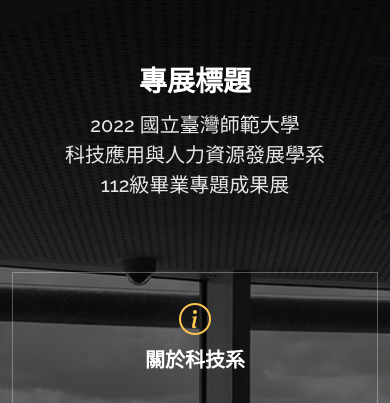
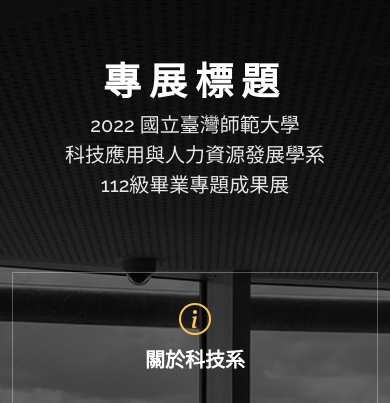
Before and after one commit to ntnuTahrdExhibit112/Exhibit-Site, a PHP site: page / in a window 390 px wide. Shown: the part 70-473 px from the top of the page. Run offline with PHP 8.4, Linux system fonts and the light colour scheme; some web fonts are replaced.

Commit message:
Update custom.css

```diff
--- a/assets/css/custom.css
+++ b/assets/css/custom.css
@@ -5,4 +5,21 @@
 /* Contact */
 .member-info {
     text-align: center;
+<<<<<<< Updated upstream
+=======
 }
+
+@font-face {
+    font-family: "Cyberpunk";
+    src: url(../fonts/Cyberwar-Regular.ttf) format("truetype");
+}
+#hero h1 {
+    font-family: "Cyberpunk";
+    letter-spacing: 0.5rem !important;
+}
+@media (max-width: 768px) {
+    #hero h1 {
+        font-size: 38px;
+    }
+>>>>>>> Stashed changes
+}
```
